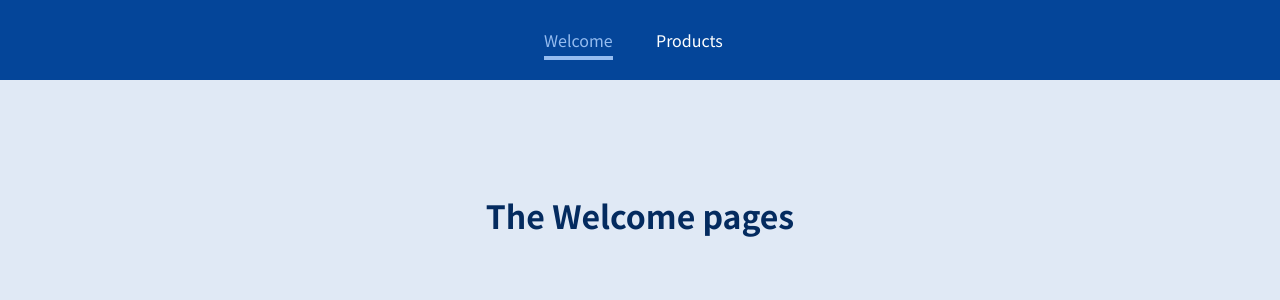
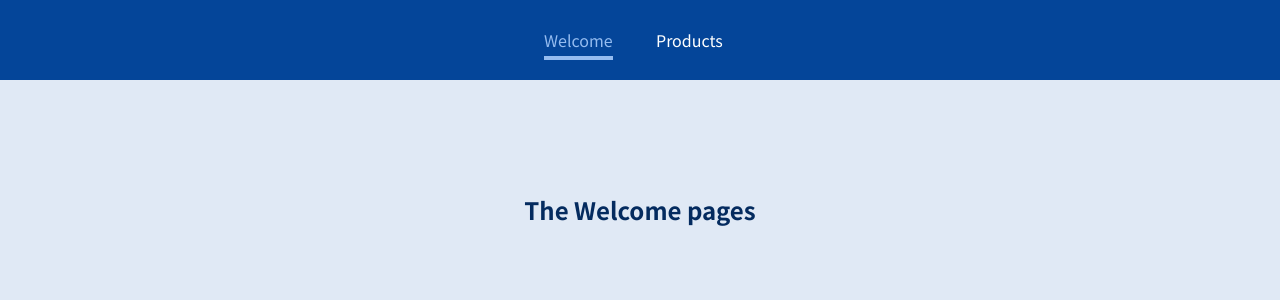
Before and after one commit to Hachiman12a1/building-maps-with-react-router, a React (Create React App) app: page /welcome in a window 1280 px wide. Shown: the top 300 px of the page. Built offline with nearby package versions, Linux system fonts and the light colour scheme.

Commit message:
275. Working with Nested Routes

```diff
--- a/src/App.js
+++ b/src/App.js
@@ -11,7 +11,7 @@
       <MainHeader />
       <main>
         <Routes>
-          <Route path='/welcome' element={<Welcome />} />
+          <Route path='/welcome/*' element={<Welcome />} />
           <Route path='/products' element={<Products />} exact/>
           <Route path='/products/:productId' element={<ProductDetail />} />
         </Routes>
--- a/src/pages/Welcome.jsx
+++ b/src/pages/Welcome.jsx
@@ -1,9 +1,17 @@
 import React from "react";
+import { Route, Routes } from "react-router-dom";
 
 Welcome.propTypes = {};
 
 function Welcome(props) {
-  return <h1>The Welcome pages</h1>;
+  return (
+    <section>
+      <h1>The Welcome pages</h1>
+      <Routes>
+        <Route path="new-user" element={<p>Welcome new user!</p>} />
+      </Routes>
+    </section>
+  );
 }
 
 export default Welcome;
```
Also changed, not shown: 1 other file (tests, documents, lock files or other folders).
